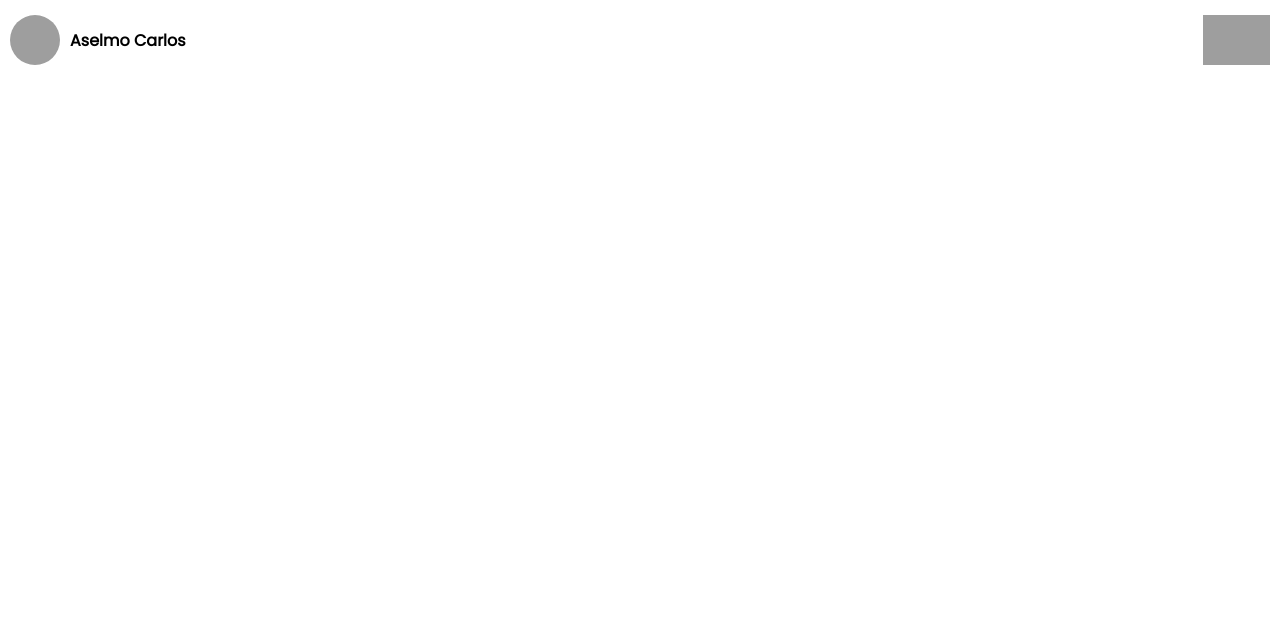
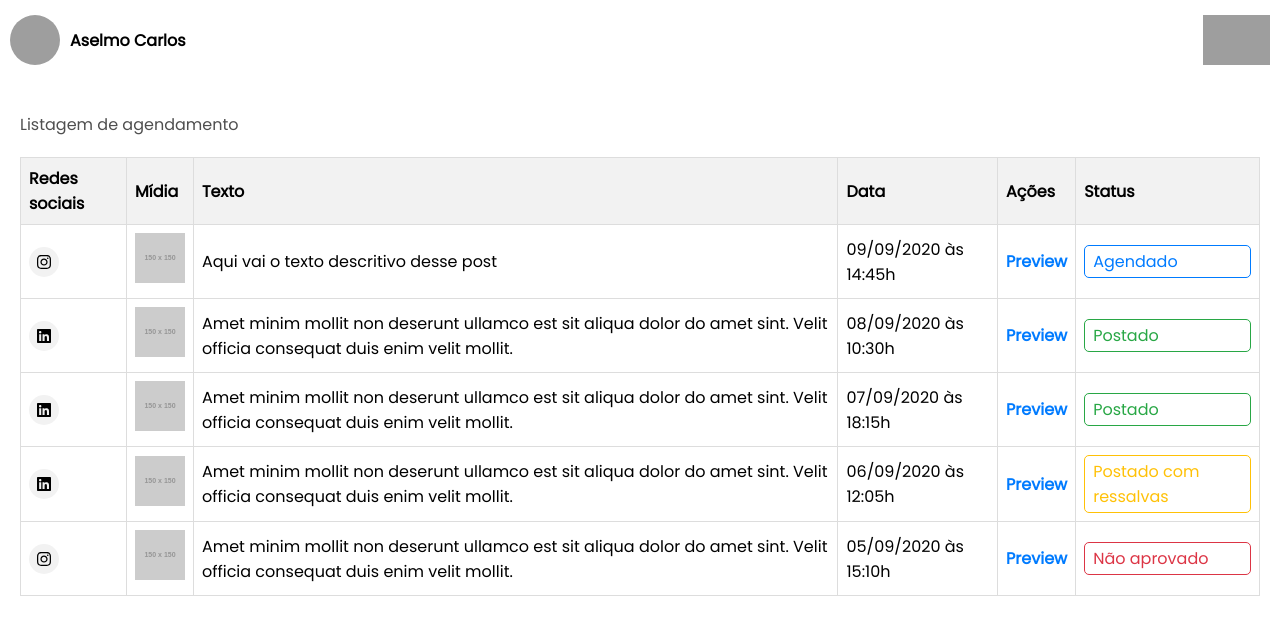
Before and after one commit to anabergerr/desafio-mlabs, a Nuxt app: page /agendamentos in a window 1280 px wide. Shown: the top 634 px of the page. Built offline with nearby package versions, Linux system fonts and the light colour scheme; grey boxes are pictures that could not be loaded.

Commit message:
add post preview

```diff
--- /dev/null
+++ b/components/Post.vue
@@ -0,0 +1,130 @@
+<template>
+  <div class="post-container">
+    <div class="post-header">
+      <div class="post-user">
+        <font-awesome-icon class="icon-social" :icon="['fab', iconSocial]" />
+        <span class="post-username">{{ username }}</span>
+        <span class="post-date">{{ date }}</span>
+      </div>
+    </div>
+    <div class="post-content">
+      <p>{{ content }}</p>
+      <img src="/assets/img/post.png" alt="Post Image">
+    </div>
+    <div class="post-footer">
+      <div class="post-comments">
+        <span>{{ comments }} comentários</span>
+      </div>
+      <div class="post-actions">
+        <font-awesome-icon icon="fa-thumbs-up" />
+        <font-awesome-icon icon="fa-comment" />
+        <font-awesome-icon icon="fa-share" />
+      </div>
+    </div>
+  </div>
+</template>
+
+<script setup lang="ts">
+import { defineProps } from 'vue';
+
+
+defineProps({
+  username: {
+    type: String,
+    required: true
+  },
+  date: {
+    type: String,
+    required: true
+  },
+  content: {
+    type: String,
+    required: true
+  },
+  comments: {
+    type: Number,
+    default: 0
+  },
+  iconSocial: {
+    type: String
+  }
+});
+</script>
+
+<style scoped>
+.post-container {
+  background-color: #fff;
+  border-radius: 8px;
+  box-shadow: 0 2px 4px rgba(0, 0, 0, 0.1);
+  padding: 20px;
+  margin-bottom: 20px;
+  /* Remover a borda inferior */
+  border-bottom: none;
+}
+
+.post-header {
+  display: flex;
+  align-items: center;
+  justify-content: space-between;
+  margin-bottom: 10px;
+}
+
+.post-user {
+  display: flex;
+  align-items: center;
+}
+
+.icon-social {
+  font-size: 24px;
+  color: #0077b5;
+  /* Cor do LinkedIn */
+  margin-right: 10px;
+}
+
+.post-username {
+  font-weight: bold;
+}
+
+.post-date {
+  font-size: 14px;
+  color: #888;
+  margin-left: 5px;
+}
+
+.post-content {
+  margin-bottom: 10px;
+}
+
+img {
+  width: 368px;
+  height: auto;
+  border-radius: 8px;
+}
+
+.post-footer {
+  display: flex;
+  justify-content: space-between;
+  align-items: center;
+  /* Remover a borda superior */
+  border-top: none;
+}
+
+.post-comments {
+  font-size: 14px;
+  color: #888;
+}
+
+.post-actions {
+  display: flex;
+  align-items: center;
+}
+
+.post-actions i {
+  margin-right: 10px;
+  color: #888;
+}
+
+.post-actions>* {
+  margin-right: 2px;
+}
+</style>
--- a/package.json
+++ b/package.json
@@ -12,6 +12,7 @@
   "dependencies": {
     "@fortawesome/fontawesome-svg-core": "^6.5.2",
     "@fortawesome/free-brands-svg-icons": "^6.5.2",
+    "@fortawesome/free-solid-svg-icons": "^6.5.2",
     "@fortawesome/vue-fontawesome": "^3.0.8",
     "@nuxt/ui": "^2.16.0",
     "@nuxtjs/google-fonts": "^3.2.0",
--- a/pages/agendamentos.vue
+++ b/pages/agendamentos.vue
@@ -1,7 +1,181 @@
 <template>
-  <div>
-    <Header />
-    <h1>LISTAGEM</h1>
-
+  <div class="agendamento-container">
+    <h2>Listagem de agendamento</h2>
+    <table>
+      <thead>
+        <tr>
+          <th>Redes sociais</th>
+          <th>Mídia</th>
+          <th>Texto</th>
+          <th>Data</th>
+          <th>Ações</th>
+          <th>Status</th>
+        </tr>
+      </thead>
+      <tbody>
+        <tr v-for="(agendamento, index) in agendamentos" :key="index">
+          <td>
+            <div class="social-icon">
+              <font-awesome-icon :icon="['fab', agendamento.redeSocial]" />
+            </div>
+          </td>
+          <td><img :src="agendamento.imagem" alt="Mídia"></td>
+          <td>{{ agendamento.texto }}</td>
+          <td>{{ agendamento.data }}</td>
+          <td>
+            <a :href="agendamento.linkPreview" class="preview-button">Preview</a>
+          </td>
+          <td>
+            <div :class="getStatusClass(agendamento.status)">
+              {{ agendamento.status }}
+            </div>
+          </td>
+        </tr>
+      </tbody>
+    </table>
   </div>
 </template>
+
+<script setup lang="ts">
+import { ref } from 'vue';
+import { FontAwesomeIcon } from '@fortawesome/vue-fontawesome';
+
+const agendamentos = ref([
+  {
+    redeSocial: 'instagram',
+    imagem: 'https://via.placeholder.com/150',
+    texto: 'Aqui vai o texto descritivo desse post',
+    data: '09/09/2020 às 14:45h',
+    linkPreview: '#',
+    status: 'Agendado',
+  },
+  {
+    redeSocial: 'linkedin',
+    imagem: 'https://via.placeholder.com/150',
+    texto: 'Amet minim mollit non deserunt ullamco est sit aliqua dolor do amet sint. Velit officia consequat duis enim velit mollit.',
+    data: '08/09/2020 às 10:30h',
+    linkPreview: '#',
+    status: 'Postado',
+  },
+  {
+    redeSocial: 'linkedin',
+    imagem: 'https://via.placeholder.com/150',
+    texto: 'Amet minim mollit non deserunt ullamco est sit aliqua dolor do amet sint. Velit officia consequat duis enim velit mollit.',
+    data: '07/09/2020 às 18:15h',
+    linkPreview: '#',
+    status: 'Postado',
+  },
+  {
+    redeSocial: 'linkedin',
+    imagem: 'https://via.placeholder.com/150',
+    texto: 'Amet minim mollit non deserunt ullamco est sit aliqua dolor do amet sint. Velit officia consequat duis enim velit mollit.',
+    data: '06/09/2020 às 12:05h',
+    linkPreview: '#',
+    status: 'Postado com ressalvas',
+  },
+  {
+    redeSocial: 'instagram',
+    imagem: 'https://via.placeholder.com/150',
+    texto: 'Amet minim mollit non deserunt ullamco est sit aliqua dolor do amet sint. Velit officia consequat duis enim velit mollit.',
+    data: '05/09/2020 às 15:10h',
+    linkPreview: '#',
+    status: 'Não aprovado',
+  },
+]);
+
+const getStatusClass = (status: string) => {
+  switch (status) {
+    case 'Agendado':
+      return 'status-agendado';
+    case 'Postado':
+      return 'status-postado';
+    case 'Postado com ressalvas':
+      return 'status-ressalvas';
+    case 'Não aprovado':
+      return 'status-nao-aprovado';
+    default:
+      return '';
+  }
+};
+</script>
+
+<style scoped>
+.agendamento-container {
+  margin-top: 80px;
+  padding: 20px;
+}
+
+.agendamento-container h2 {
+  font-weight: 500;
+  line-height: 24px;
+  font-size: 16px;
+  color: #4F4F4F;
+}
+
+table {
+  width: 100%;
+  border-collapse: collapse;
+  margin-top: 20px;
+}
+
+th,
+td {
+  border: 1px solid #ddd;
+  padding: 8px;
+  text-align: left;
+}
+
+th {
+  background-color: #f2f2f2;
+}
+
+.social-icon {
+  display: flex;
+  justify-content: center;
+  align-items: center;
+  width: 30px;
+  height: 30px;
+  border-radius: 50%;
+  background-color: #f2f2f2;
+}
+
+img {
+  width: 50px;
+  height: 50px;
+  object-fit: cover;
+}
+
+.preview-button {
+  text-decoration: none;
+  color: #007bff;
+  font-weight: bold;
+}
+
+.status-agendado {
+  color: #007bff;
+  border: 1px solid #007bff;
+  padding: 3px 8px;
+  border-radius: 5px;
+}
+
+.status-postado {
+  color: #28a745;
+  border: 1px solid #28a745;
+  padding: 3px 8px;
+  border-radius: 5px;
+}
+
+.status-ressalvas {
+  color: #ffc107;
+  border: 1px solid #ffc107;
+  padding: 3px 8px;
+  border-radius: 5px;
+}
+
+.status-nao-aprovado {
+  color: #dc3545;
+  border: 1px solid #dc3545;
+  padding: 3px 8px;
+  border-radius: 5px;
+}
+</style>
--- a/pages/agendar.vue
+++ b/pages/agendar.vue
@@ -40,11 +40,17 @@ const selectedLink = ref<number | null>(null)
 const inputValueData = ref('');
 const inputValueHours = ref('');
 const router = useRouter();
+const showPreview = ref(true)
 
 
 const selectLink = (index: number) => {
-  selectedLink.value = index
-}
+  selectedLink.value = index;
+  if (index === 0 || index == 1) { // Se o botão clicado for do Instagram
+    showPreview.value = false; // Esconde a imagem
+  } else {
+    showPreview.value = true; // Mostra a imagem
+  }
+};
 
 
 const agendar = () => {
@@ -55,6 +61,10 @@ const agendar = () => {
 const dateFormat = 'YYYY-MM-DD';
 const timeFormat = 'HH:mm';
 
+
+const hidePreview = () => {
+  showPreview.value = false;
+};
 
 </script>
 
@@ -117,7 +127,12 @@ const timeFormat = 'HH:mm';
         <card class="card card-text" :spanText="'Visualização do post'">
           <div id="waiting-post" class="waiting-content">
             <p class="text">Aguardando conteúdo. Informe os canais e as mídias desejadas para visualização.</p>
-            <img src="assets/img/post-preview.svg" alt="vetor ilustrativo de postagem">
+            <img src="assets/img/post-preview.svg" alt="vetor ilustrativo de postagem" v-if="showPreview" />
+            <Post username="Anselmo Carlos" date="06 de Setembro" content="Aqui vai o texto descritivo desse post"
+              image="https://example.com/image.jpg" comments="5" iconSocial="linkedin" v-if="selectedLink === 1" />
+
+            <Post username="Anselmo Carlos" date="06 de Setembro" content="Aqui vai o texto descritivo desse post"
+              image="https://example.com/image.jpg" comments="5" iconSocial="instagram" v-if="selectedLink === 0" />
           </div>
         </card>
       </section>
@@ -306,6 +321,9 @@ const timeFormat = 'HH:mm';
 
 .waiting-content {
   text-align: center;
+  display: flex;
+  flex-direction: column;
+  align-items: center;
 }
 
 .waiting-content p {
--- a/plugins/fontawesome.js
+++ b/plugins/fontawesome.js
@@ -1,8 +1,19 @@
 import { library, config } from '@fortawesome/fontawesome-svg-core'
 import { FontAwesomeIcon } from '@fortawesome/vue-fontawesome'
 import { faInstagram, faLinkedin, faYoutube, faPinterest, faTwitter, faFacebook } from '@fortawesome/free-brands-svg-icons'
+import { faThumbsUp, faComment, faShare } from '@fortawesome/free-solid-svg-icons'
 
-library.add(faInstagram, faLinkedin, faYoutube, faPinterest, faTwitter, faFacebook)
+library.add(
+  faInstagram,
+  faLinkedin,
+  faYoutube,
+  faPinterest,
+  faTwitter,
+  faFacebook,
+  faThumbsUp,
+  faComment,
+  faShare
+)
 
 // This is important, we are going to let Nuxt worry about the CSS
 config.autoAddCss = false
```
Also changed, not shown: assets/img/post.png (added), 1 other file (tests, documents, lock files or other folders).
